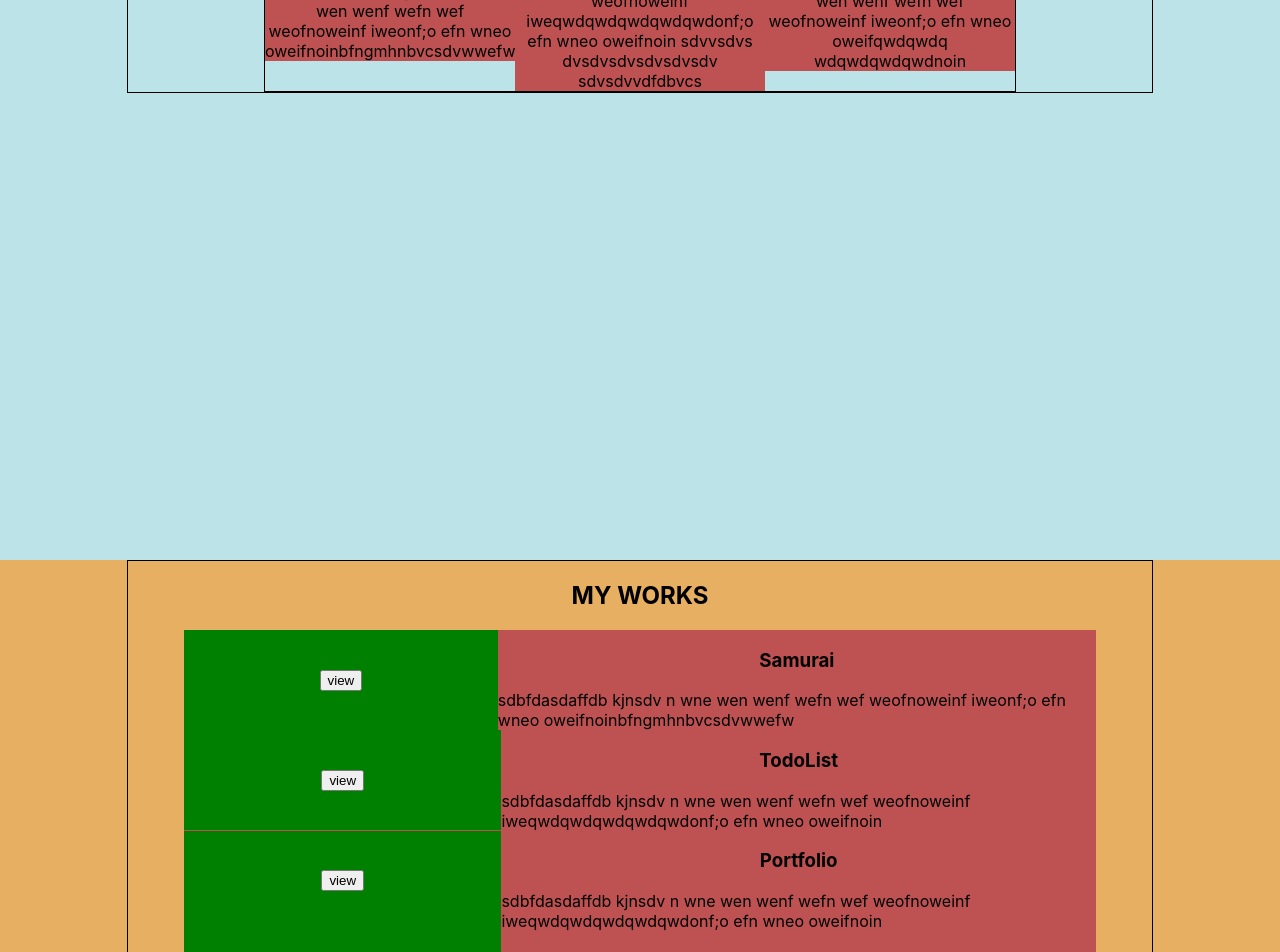
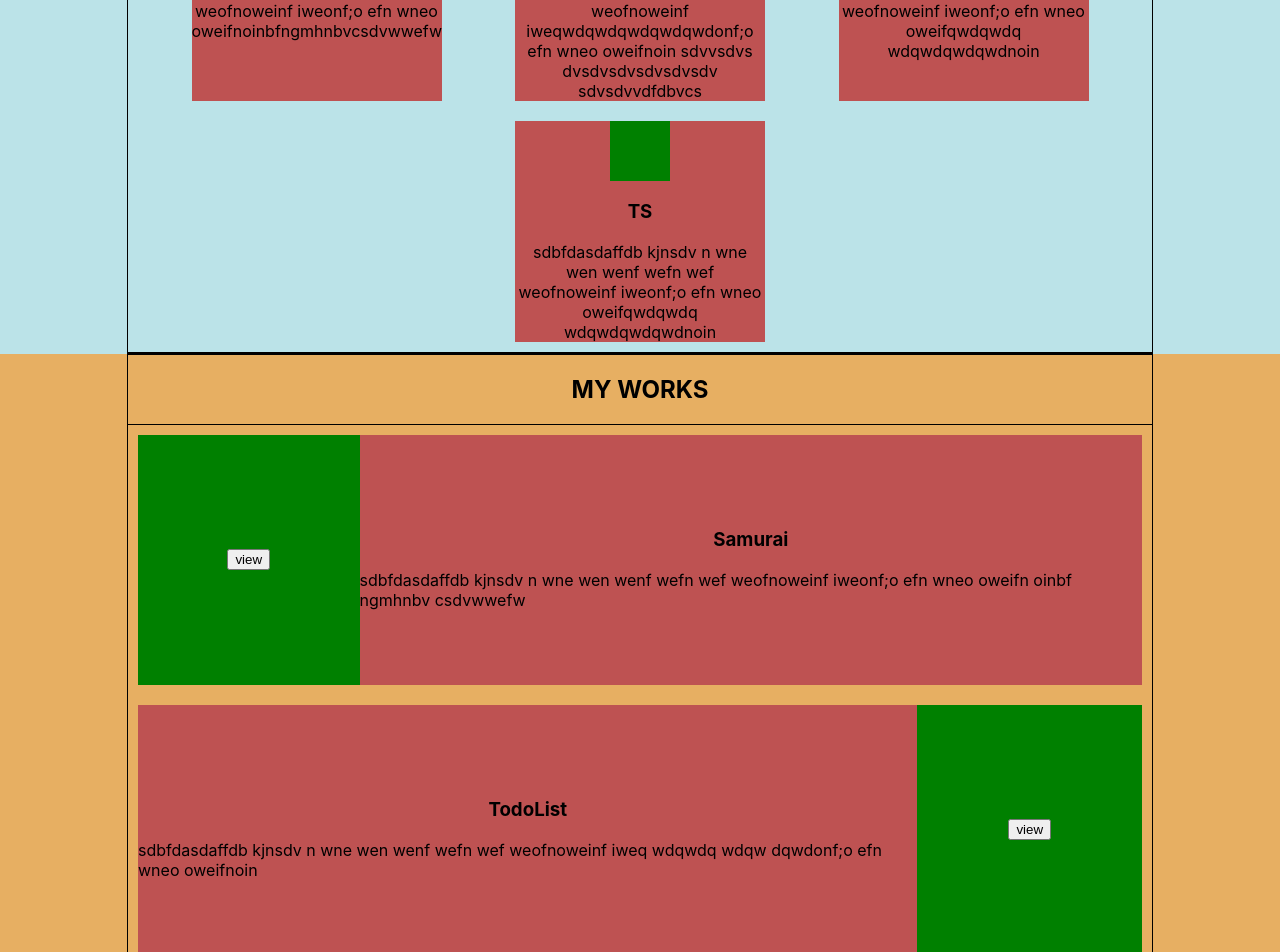
Before and after one commit to PasterIvan/portfolio, a React (Create React App) app: page / in a window 1280 px wide. Shown: the part 1120-2072 px from the top of the page. Built offline with nearby package versions, Linux system fonts and the light colour scheme.

Commit message:
refactor code

```diff
--- a/src/componets/body/Skills/Skill.module.css
+++ b/src/componets/body/Skills/Skill.module.css
@@ -4,7 +4,7 @@
     background-color: #be5252;
     align-items: center;
     flex-direction: column;
-
+margin: 10px;
 }
 .item {
     width: 60px;
--- a/src/componets/body/Skills/Skills.module.css
+++ b/src/componets/body/Skills/Skills.module.css
@@ -1,11 +1,11 @@
 .skillsBlock {
-    min-height: 100vh;
+
     background-color: #bbe3e8;
 }
 
 .skillsContainer {
     flex-direction: column;
-    justify-content: space-around;
+    justify-content: flex-start;
 }
 
 .title {
@@ -14,8 +14,9 @@
 
 .skills {
     border: 1px solid;
+    width: 100%;
     display: flex;
-    align-items: center;
-    justify-content: space-between;
+    justify-content: space-evenly;
+    flex-wrap: wrap;
 
 }
--- a/src/componets/body/Skills/Skills.tsx
+++ b/src/componets/body/Skills/Skills.tsx
@@ -36,6 +36,12 @@ export const Skills = () => {
                 description: 'sdbfdasdaffdb kjnsdv n wne wen wenf wefn wef ' +
                     'weofnoweinf iweonf;o efn ' +
                     ' wneo oweifqwdqwdq wdqwdqwdqwdnoin'
+            },
+        {
+                id: v1(), img: "", title: "TS",
+                description: 'sdbfdasdaffdb kjnsdv n wne wen wenf wefn wef ' +
+                    'weofnoweinf iweonf;o efn ' +
+                    ' wneo oweifqwdqwdq wdqwdqwdqwdnoin'
             }
         ]
     );
--- a/src/componets/body/works/Work.module.css
+++ b/src/componets/body/works/Work.module.css
@@ -1,27 +1,39 @@
 .work {
+    width: 100%;
     display: flex;
     background-color: #be5252;
     align-items: center;
-    justify-content: flex-start;
+    margin: 10px;
+}
+.workLeft {
+    width: 100%;
+    display: flex;
+    flex-direction: row-reverse;
+    background-color: #be5252;
+    align-items: center;
+    margin: 10px;
+}
 
-}
 .item {
-    width: 50%;
-    height: 100px;
+    width: 250px;
+    height: 250px;
     background-color: green;
     display: flex;
     align-items: center;
     justify-content: center;
 }
-.text{
+
+.text {
+
     display: flex;
     flex-direction: column;
     align-items: center;
-    }
+}
 
 .title {
 
 }
+
 .description {
 
 }
--- a/src/componets/body/works/Work.tsx
+++ b/src/componets/body/works/Work.tsx
@@ -6,11 +6,14 @@ type PropsType =  {
     img: string
     title: string
     description: string
+    location: boolean
 }
 
 export const Work = (props: PropsType) => {
+
+let styleWork = props.location ? style.workLeft : style.work
     return (
-        <div className={style.work}>
+        <div className={styleWork}>
             <div className={style.item}>
                 <button>view</button>
             </div>
--- a/src/componets/body/works/Works.module.css
+++ b/src/componets/body/works/Works.module.css
@@ -3,10 +3,16 @@
     background-color: #e7af62;
 }
 .worksContainer {
-    align-items: center;
     flex-direction: column;
     justify-content: flex-start;
 }
 .title {
 
 }
+.works {
+    border: 1px solid;
+    width: 100%;
+    display: flex;
+    justify-content: space-evenly;
+    flex-wrap: wrap;
+}
--- a/src/componets/body/works/Works.tsx
+++ b/src/componets/body/works/Works.tsx
@@ -9,6 +9,7 @@ export type WorkType = {
     img: string
     title: string
     description: string
+    location: boolean
 }
 
 export const Works = () => {
@@ -18,26 +19,30 @@ export const Works = () => {
                 id: v1(), img: "", title: "Samurai",
                 description: 'sdbfdasdaffdb kjnsdv n wne wen wenf wefn wef ' +
                     'weofnoweinf iweonf;o efn ' +
-                    ' wneo oweifnoinbfngmhnbvcsdvw' +
-                    'wefw'
+                    ' wneo oweifn oinbf ngmhnbv csdvw' +
+                    'wefw',
+                location: false
             },
             {
                 id: v1(), img: "", title: "TodoList",
                 description: 'sdbfdasdaffdb kjnsdv n wne wen wenf wefn wef ' +
-                    'weofnoweinf iweqwdqwdqwdqwdqwdonf;o efn ' +
-                    ' wneo oweifnoin'
+                    'weofnoweinf iweq wdqwdq wdqw dqwdonf;o efn ' +
+                    ' wneo oweifnoin',
+                location: true
             },
         {
                 id: v1(), img: "", title: "Portfolio",
                 description: 'sdbfdasdaffdb kjnsdv n wne wen wenf wefn wef ' +
-                    'weofnoweinf iweqwdqwdqwdqwdqwdonf;o efn ' +
-                    ' wneo oweifnoin'
+                    'weofnoweinf iweqw dqwd qwdqwdqw donf;o efn ' +
+                    ' wneo oweifnoin',
+            location: false
             },
         {
                 id: v1(), img: "", title: "CodeWars",
                 description: 'sdbfdasdaffdb kjnsdv n wne wen wenf wefn wef ' +
-                    'weofnoweinf iweqwdqwdqwdqwdqwdonf;o efn ' +
-                    ' wneo oweifnoin'
+                    'weofnoweinf iweqwd qwdqw dqwdqwdonf;o efn ' +
+                    ' wneo oweifnoin',
+            location: true
             }
         ]
     );
@@ -53,6 +58,7 @@ export const Works = () => {
                             img={w.img}
                             title={w.title}
                             description={w.description}
+                            location={w.location}
                         />
                     })}
                 </div>
```
